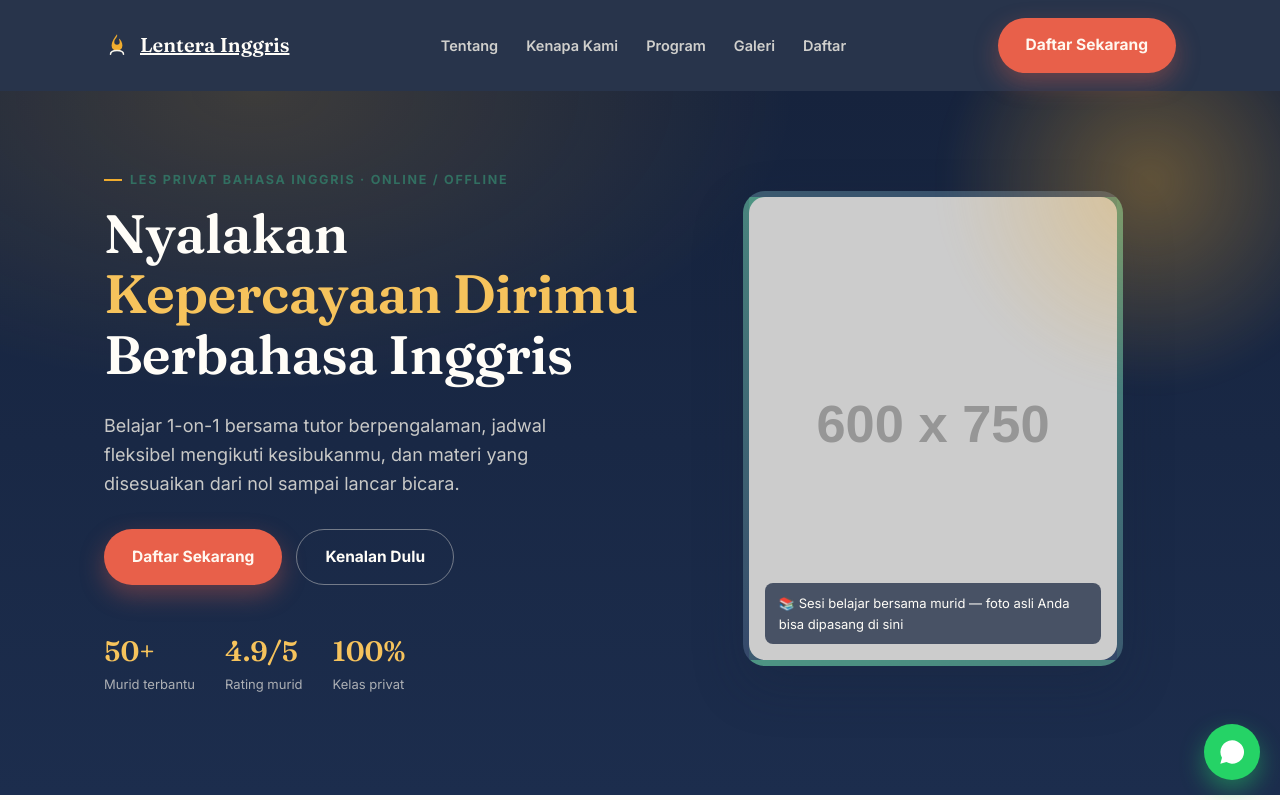
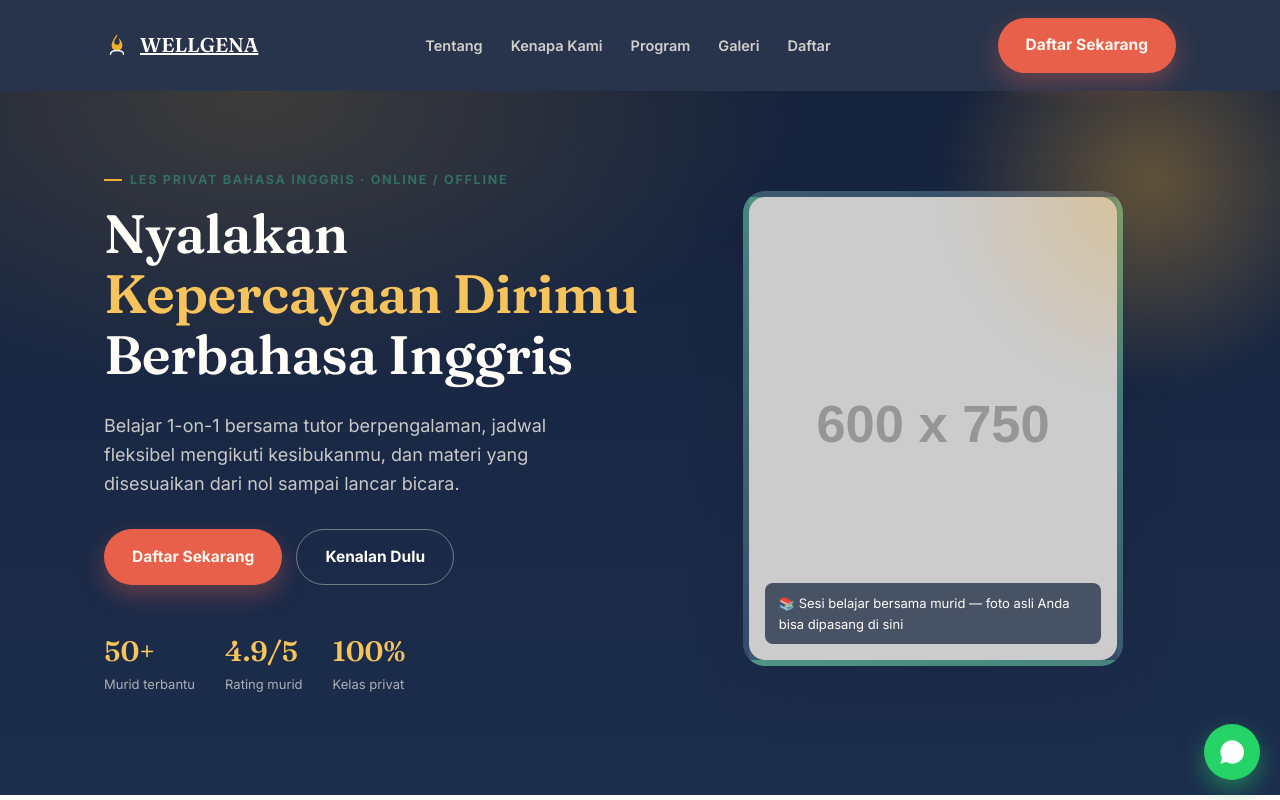
Before and after one commit to wellgena/wellgena.github.io, a plain HTML site: page index.html in a window 1280 px wide. Shown: the top 800 px of the page. Drawn offline with Linux system fonts and the light colour scheme; placeholder pictures from the web are drawn by us.

Commit message:
Update index.html

```diff
--- a/index.html
+++ b/index.html
@@ -3,7 +3,7 @@
 <head>
 <meta charset="UTF-8" />
 <meta name="viewport" content="width=device-width, initial-scale=1.0" />
-<title>Lentera Inggris — Les Privat Bahasa Inggris</title>
+<title>WELLGENA — Les Privat Bahasa Inggris</title>
 <meta name="description" content="Les privat bahasa Inggris 1-on-1, fleksibel, dan disesuaikan dengan level kamu. Daftar sekarang." />
 
 <link rel="preconnect" href="https://fonts.googleapis.com">
@@ -22,7 +22,7 @@
         <path d="M12 2c1 3-2.5 4-2.5 7.2A2.5 2.5 0 0 0 12 11.7a2.5 2.5 0 0 0 2.5-2.5c0-1.2-.7-1.9-.7-3.1 1.8 1.3 3.2 3.9 3.2 6.4a5 5 0 0 1-10 0C7 8.7 9.6 5.6 12 2Z" fill="#F0AC2E"/>
         <path d="M6 20.5c0-2.2 2.7-3.5 6-3.5s6 1.3 6 3.5" stroke="#FAF6EC" stroke-width="1.4" stroke-linecap="round"/>
       </svg>
-      Lentera Inggris
+      WELLGENA
     </a>
     <ul class="nav-links">
       <li><a href="#tentang">Tentang</a></li>
@@ -315,9 +315,9 @@
 <!-- ====================== FOOTER ====================== -->
 <footer class="site-footer">
   <div class="container">
-    <p><strong>Lentera Inggris</strong> — Les Privat Bahasa Inggris</p>
+    <p><strong>WELLGENA</strong> — Les Privat Bahasa Inggris</p>
     <p>WhatsApp: [Nomor Anda] · Email: [email@anda.com] · Instagram: [@akun_anda]</p>
-    <p>&copy; <span id="year"></span> Lentera Inggris. Semua hak dilindungi.</p>
+    <p>&copy; <span id="year"></span> WELLGENA. Semua hak dilindungi.</p>
   </div>
 </footer>
 
```
